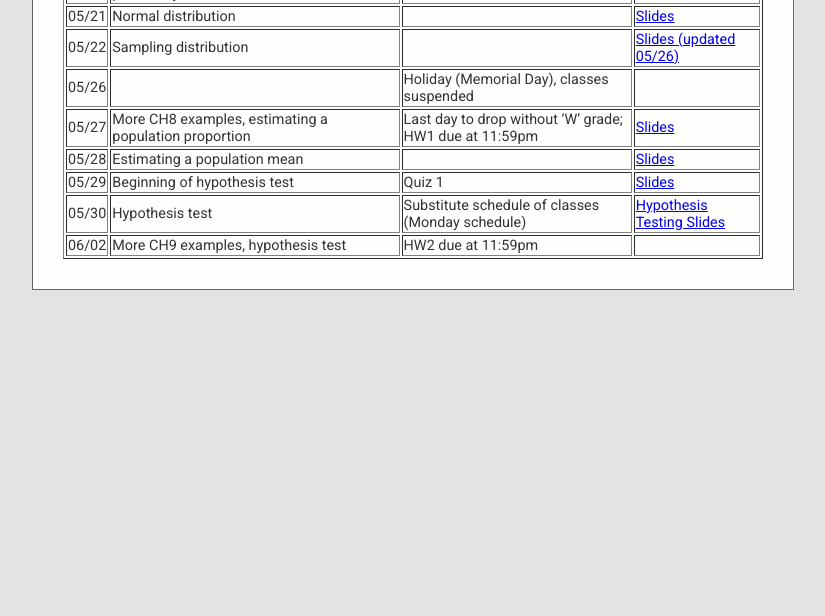
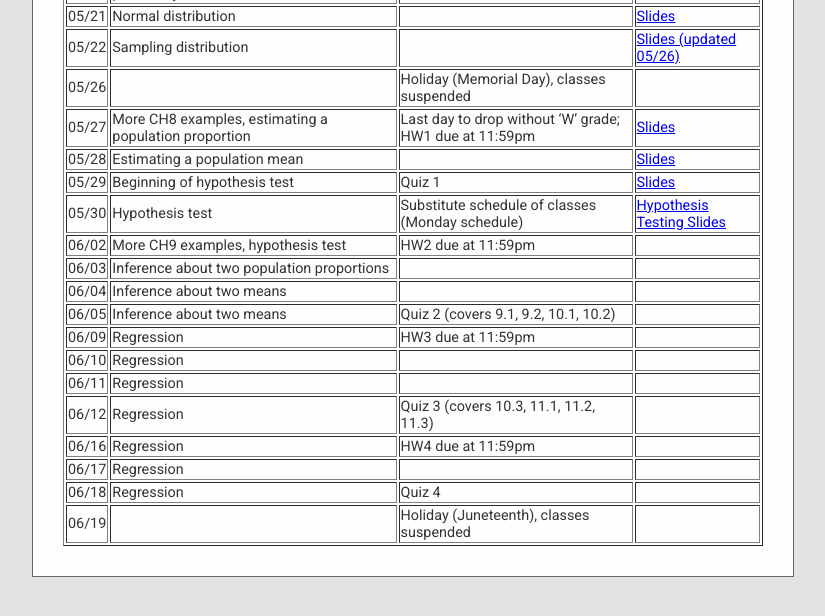
Before and after one commit to cesail/cesail.github.io, a Jekyll site: the page built from courses/25s1ma116/index.html, in a window 1280 px wide and 900 px high, scrolled down 512 px. Shown: the top 616 px of the window, without its empty margins (227-1052 px from the left). Built offline with Jekyll 4.4.1, drawn with Linux system fonts in a browser that asks for light colours; some web fonts are replaced; a script that is not in the unit is left out.

Commit message:
Update index.html

```diff
--- a/courses/25s1ma116/index.html
+++ b/courses/25s1ma116/index.html
@@ -143,6 +143,72 @@
     <td>  </td>
   </tr>
 
+  <tr><td> 06/03 </td>
+     <td> Inference about two population proportions </td>
+     <td> </td>
+    <td>  </td>
+  </tr>
+
+  <tr><td> 06/04 </td>
+     <td> Inference about two means </td>
+     <td> </td>
+    <td>  </td>
+  </tr>
+
+  <tr><td> 06/05 </td>
+     <td> Inference about two means </td>
+     <td> Quiz 2 (covers 9.1, 9.2, 10.1, 10.2) </td>
+    <td>  </td>
+  </tr>
+
+   <tr><td> 06/09 </td>
+     <td> Regression </td>
+     <td> HW3 due at 11:59pm </td>
+    <td>  </td>
+  </tr>
+
+  <tr><td> 06/10 </td>
+     <td> Regression </td>
+     <td> </td>
+    <td></td>
+  </tr>
+
+  <tr><td> 06/11 </td>
+     <td> Regression </td>
+     <td> </td>
+    <td></td>
+  </tr>
+
+  <tr><td> 06/12 </td>
+     <td> Regression </td>
+     <td> Quiz 3 (covers 10.3, 11.1, 11.2, 11.3)  </td>
+    <td> </td>
+  </tr>
+
+   <tr><td> 06/16 </td>
+     <td> Regression </td>
+     <td>HW4 due at 11:59pm </td>
+    <td> </td>
+  </tr>
+
+   <tr><td> 06/17 </td>
+     <td> Regression </td>
+     <td> </td>
+    <td></td>
+  </tr>
+
+   <tr><td> 06/18 </td>
+     <td> Regression </td>
+     <td> Quiz 4 </td>
+    <td></td>
+  </tr>
+
+   <tr><td> 06/19 </td>
+     <td> </td>
+     <td> Holiday (Juneteenth), classes suspended  </td>
+    <td></td>
+  </tr>
+
 </table>
 
       </section>
```
